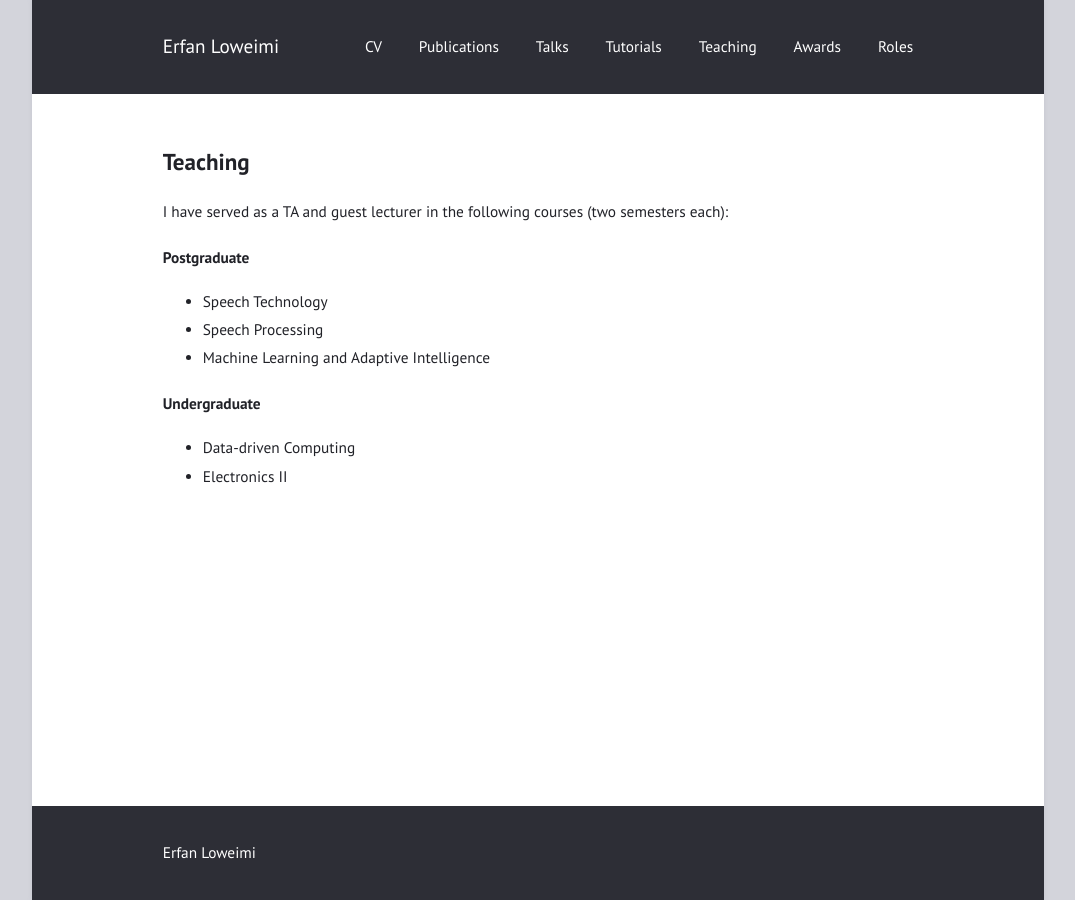
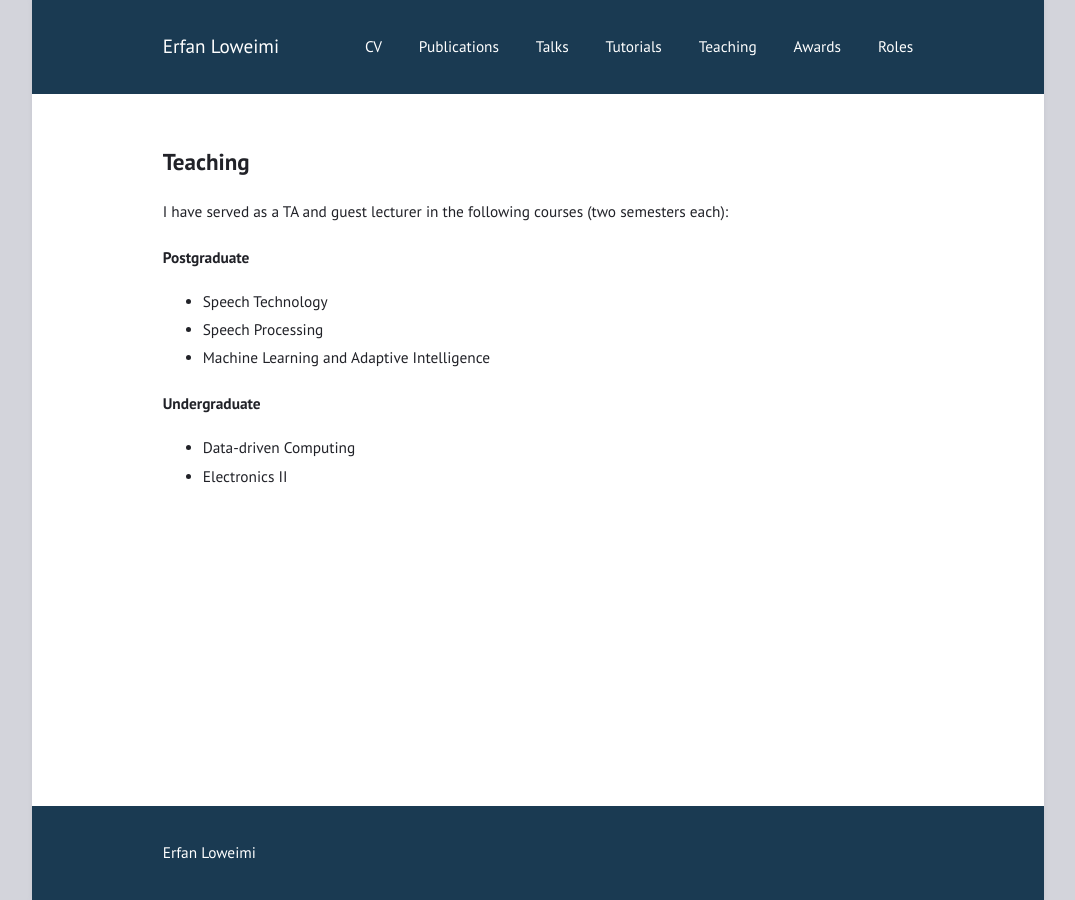
Before and after one commit to eloweimi/eloweimi.github.io, a Jekyll site: the page built from teaching.md, in a window 1280 px wide. Shown: the whole page, without its empty margins (102-1177 px from the left). Built offline with Jekyll 4.4.1, drawn with Linux system fonts in a browser that asks for light colours.

Commit message:
Fix dark navy color in frame.sass for both light and dark mode

```diff
--- a/assets/css/frame.sass
+++ b/assets/css/frame.sass
@@ -11,7 +11,7 @@ body
   box-shadow: 0 0 .3em lighten($dark, 65%)
 
 body > header, body > footer
-  background: lighten($dark, 5%)
+  background: #1a3a52
   color: $light
 
 @media (min-width: 32em)
@@ -21,5 +21,7 @@ body > header, body > footer
 @media (prefers-color-scheme: dark)
   body, body > header, body > footer
     box-shadow: 0 0 0 1px lighten($dark, 8%)
-  html, body > header, body > footer
+  html
     background: $dark
+  body > header, body > footer
+    background: #1a3a52
```
